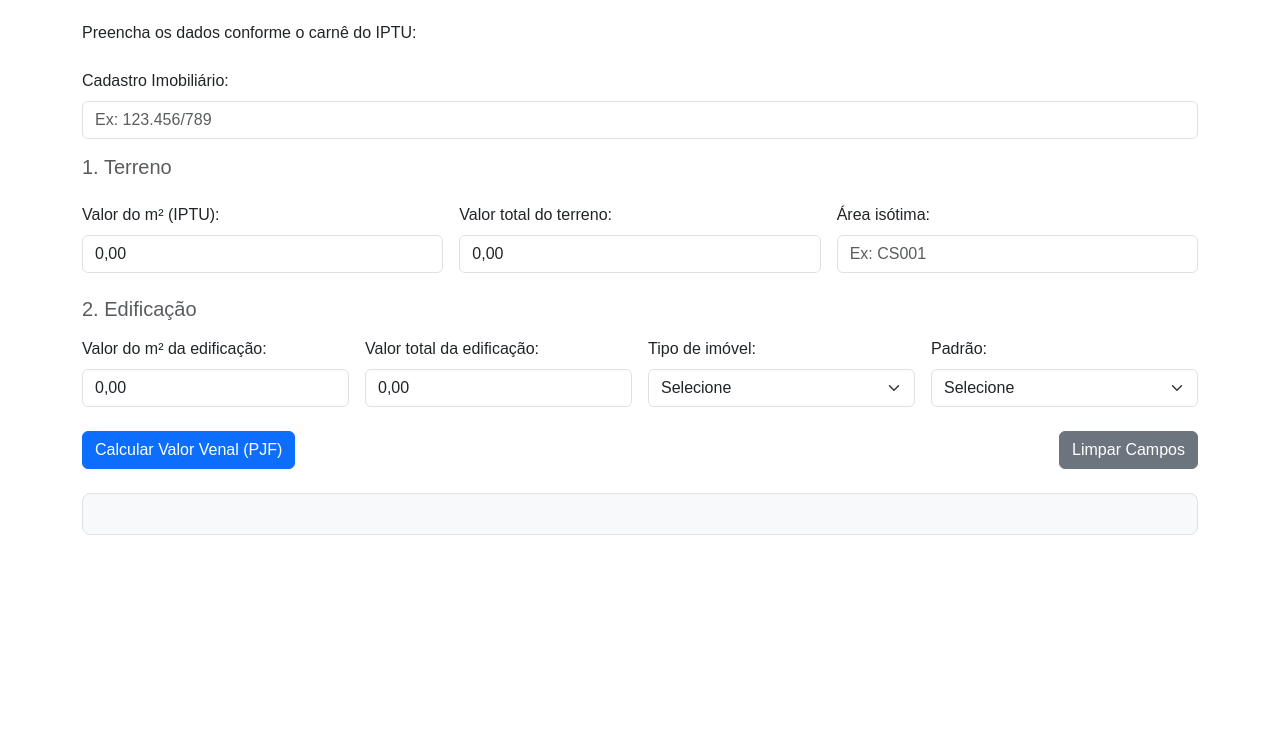
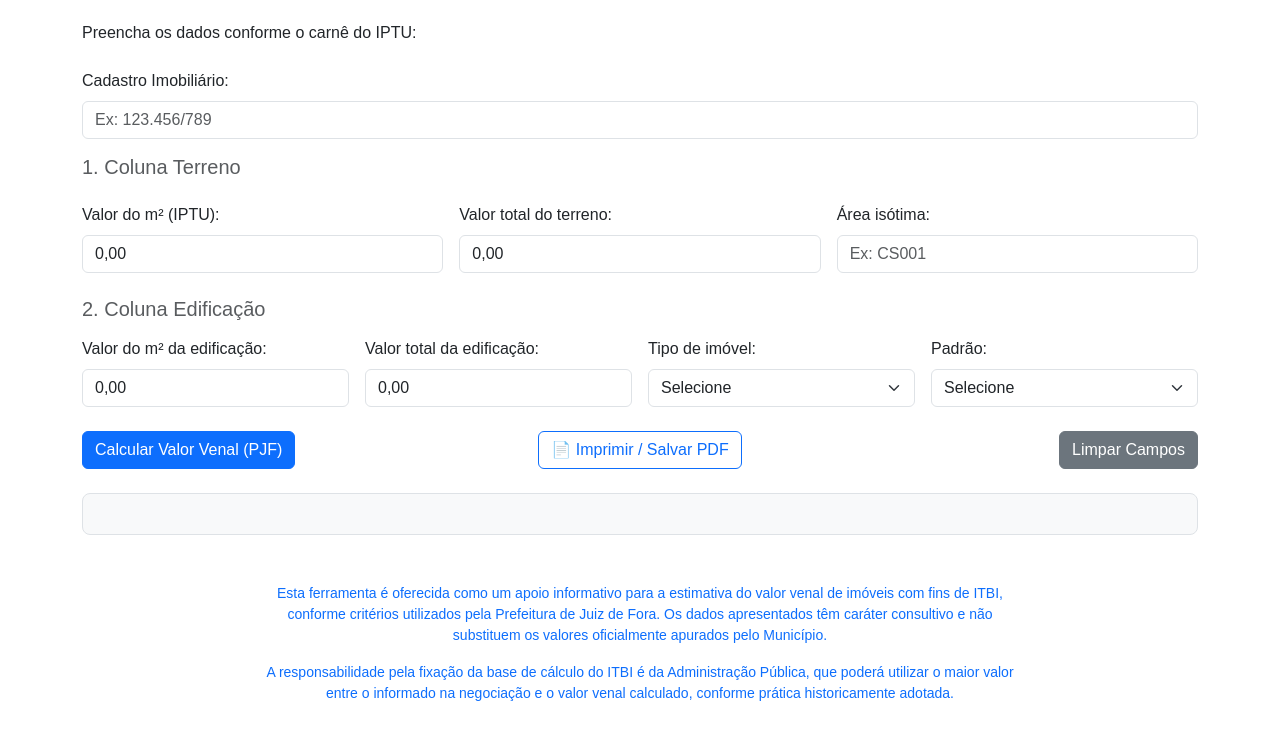
Before and after one commit to SeaWolfBr/calculadora-valor-venal-JF, a plain HTML site: page index.html in a window 1280 px wide. Shown: the part 89-828 px from the top of the page. Before the commit the page ends 800 px from the top, so only its background shows below. Drawn offline with nearby package versions, Linux system fonts and the light colour scheme.

Commit message:
Ajusta alinhamento e tamanho dos botões de ação

```diff
--- a/index.html
+++ b/index.html
@@ -20,7 +20,7 @@
 
     <!-- Terreno -->
     <div class="row g-3 mb-4">
-      <h5 class="text-muted">1. Terreno</h5>
+      <h5 class="text-muted">1. Coluna Terreno</h5>
 
       <div class="col-md-4">
         <label for="valorM2TerrenoInformado" class="form-label">Valor do m² (IPTU):</label>
@@ -40,7 +40,7 @@
 
     <!-- Edificação -->
     <div class="mb-4">
-      <h5 class="text-muted mb-3">2. Edificação</h5>
+      <h5 class="text-muted mb-3">2. Coluna Edificação</h5>
       <div class="row g-3 align-items-end">
         <div class="col-md-3">
           <label for="valorM2ConstrucaoInformado" class="form-label">Valor do m² da edificação:</label>
@@ -79,14 +79,36 @@
       </div>
     </div>
 
-    <!-- Botões -->
-    <div class="d-flex justify-content-between gap-3 mt-4 flex-wrap">
-      <button class="btn btn-primary" onclick="calcularValorVenal()">Calcular Valor Venal (PJF)</button>
-      <button class="btn btn-secondary" onclick="limparCampos()">Limpar Campos</button>
-    </div>
+    <!-- Botões de ação com alinhamento e tamanho natural -->
+<div class="row mt-4">
+  <div class="col-md-4 d-flex justify-content-start mb-2 mb-md-0">
+    <button class="btn btn-primary" onclick="calcularValorVenal()">Calcular Valor Venal (PJF)</button>
+  </div>
+
+  <div class="col-md-4 d-flex justify-content-center mb-2 mb-md-0">
+    <button class="btn btn-outline-primary" onclick="window.print()">📄 Imprimir / Salvar PDF</button>
+  </div>
+
+  <div class="col-md-4 d-flex justify-content-end">
+    <button class="btn btn-secondary" onclick="limparCampos()">Limpar Campos</button>
+  </div>
+</div>
+
 
     <!-- Resultado -->
     <div id="resultado" class="mt-4"></div>
+
+<!-- Rodapé institucional -->
+<div class="mt-5 mx-auto text-primary small" style="max-width: 760px; text-align: center;">
+  <p>
+    Esta ferramenta é oferecida como um apoio informativo para a estimativa do valor venal de imóveis com fins de ITBI, conforme critérios utilizados pela Prefeitura de Juiz de Fora.
+    Os dados apresentados têm caráter consultivo e não substituem os valores oficialmente apurados pelo Município.
+  </p>
+  <p>
+    A responsabilidade pela fixação da base de cálculo do ITBI é da Administração Pública, que poderá utilizar o maior valor entre o informado na negociação e o valor venal calculado, conforme prática historicamente adotada.
+  </p>
+</div>
+
   </div>
 
   <!-- Scripts -->
@@ -94,5 +116,8 @@
   <script src="js/tpc.js"></script>
   <script src="js/main.js"></script>
   <script src="https://cdn.jsdelivr.net/npm/bootstrap@5.3.3/dist/js/bootstrap.bundle.min.js"></script>
+
+
+
 </body>
 </html>
```
